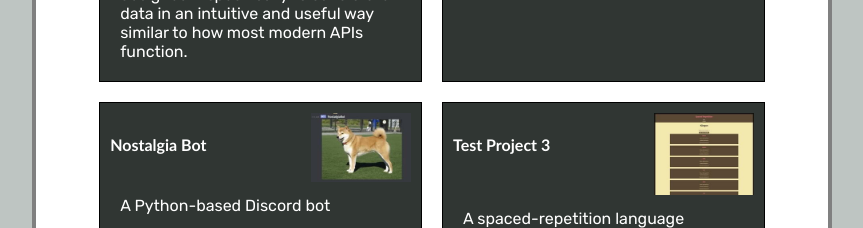
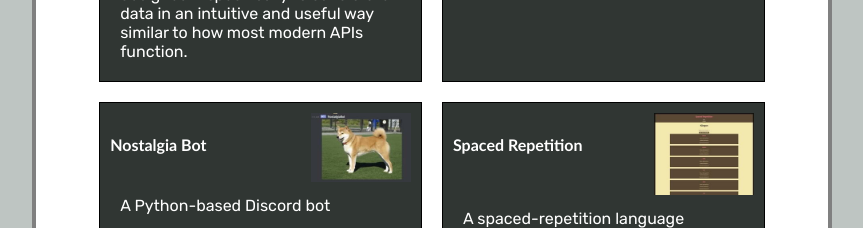
Before and after one commit to howe-jm/jmh-react-portfolio, a React (Create React App) app: page /projects in a window 1280 px wide. Shown: the part 900-1128 px from the top of the page, without its empty margins (208-1071 px from the left). Built offline with nearby package versions, Linux system fonts and the light colour scheme; a web font is replaced by a local one.

Commit message:
Typo fix.

```diff
--- a/src/Projects/Projects.js
+++ b/src/Projects/Projects.js
@@ -36,7 +36,7 @@ export default function Projects() {
       desc: `Just to try my hand at python and programming responsive Discord bots, I decided to recreate the SlackBot functionality found in Thinkful's Slack server! While mostly for fun, I think this project is an ample demonstration of my ability to quickly learn and adapt to different languages and development settings. In addition to creating the bot, I also deployed it to a live Linux VPS for 24/7 up-time, using tools like supervisord to daemonize the bot for auto-restarting.`,
     },
     {
-      name: 'Test Project 3',
+      name: 'Spaced Repetition',
       thumbnail: spacedrep,
       shortDesc: 'A spaced-repetition language learning app',
       liveUrl: 'https://spaced-repetition-howe-jm.vercel.app/register',
```
